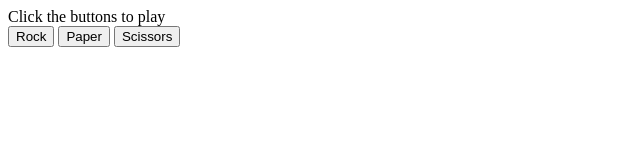
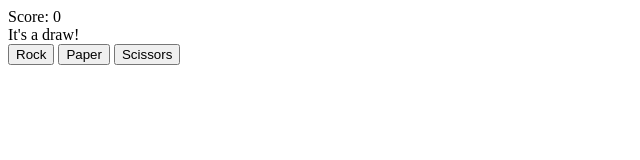
Before and after one commit to Bobby-McBobface/me-doing-the-odin-project, a plain HTML site: page rock-paper-scissors/index.html in a window 1280 px wide. Both pictures are taken after a click on the button "Rock". Shown: the whole page, without its empty margins (0-640 px from the left). Drawn offline with Linux system fonts and the light colour scheme.

Commit message:
feat(rps-ui): Make changes to DOM on button click (step 2c)

```diff
--- a/rock-paper-scissors/index.html
+++ b/rock-paper-scissors/index.html
@@ -8,6 +8,9 @@
     <script defer src="script.js"></script>
 </head>
 <body>
+    <div>
+        Score: <span id="score">0</span>
+    </div>
     <div id="results">Click the buttons to play</div>
     <button id="rock">Rock</button>
     <button id="paper">Paper</button>
--- a/rock-paper-scissors/script.js
+++ b/rock-paper-scissors/script.js
@@ -26,6 +26,8 @@ function playRound(playerSelection, computerSelection) {
 }
 
 let score = 0;
+const resultsDiv = document.getElementById("results");
+const scoreDiv = document.getElementById("score");
 
 function game(playerSelection) {
     const computerSelection = computerPlay();
@@ -34,25 +36,26 @@ function game(playerSelection) {
         computerSelection
     );
     score += scoreOffset;
-    console.log(message);
+    scoreDiv.textContent = score;
+    resultsDiv.textContent = message;
     if (score >= 5) {
-        console.log("You win!");
+        resultsDiv.textContent = "You win!"
     } else if (score <= -5) {
-        console.log("You lose!");
+        resultsDiv.textContent = "You lose!"
     }
 }
 
-const rock = document.getElementById("rock")
+const rock = document.getElementById("rock");
 rock.addEventListener("click", () => {
     game("rock");
 });
 
-const paper = document.getElementById("paper")
+const paper = document.getElementById("paper");
 paper.addEventListener("click", () => {
     game("paper");
 });
 
-const scissors = document.getElementById("scissors")
+const scissors = document.getElementById("scissors");
 scissors.addEventListener("onclick", () => {
     game("scissors");
 });
```
